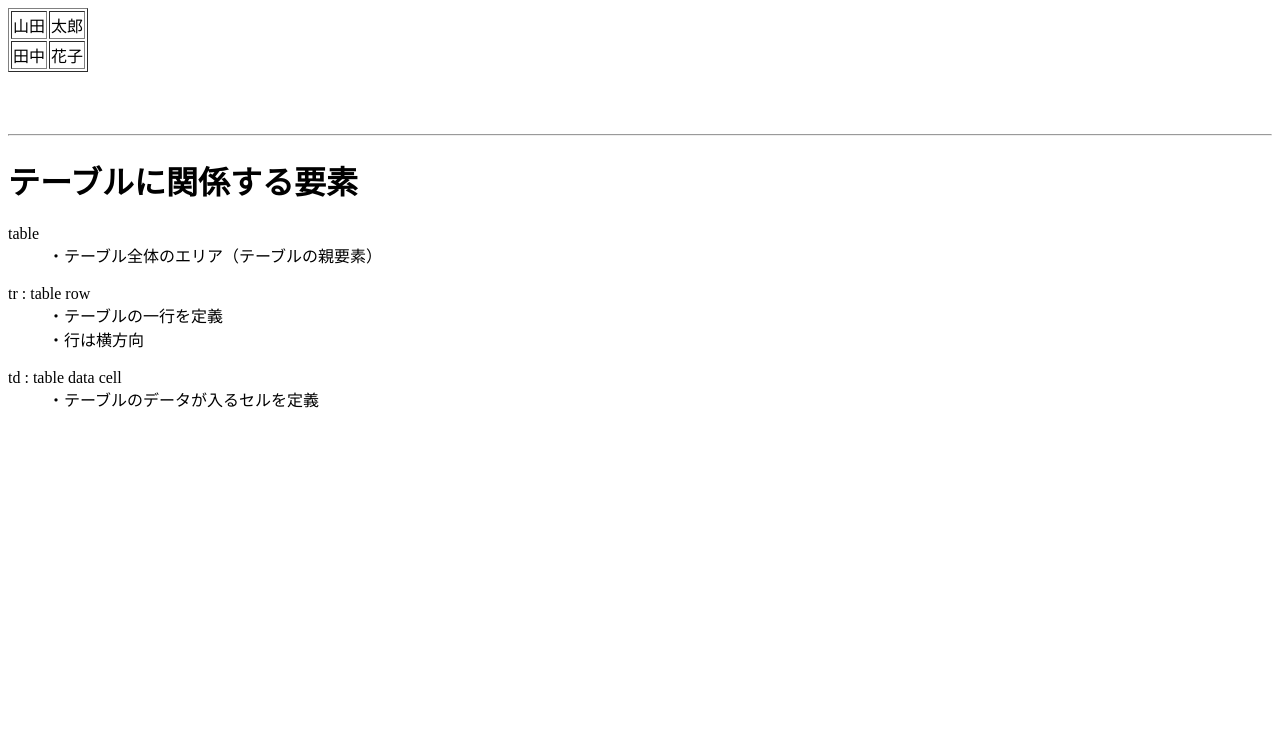
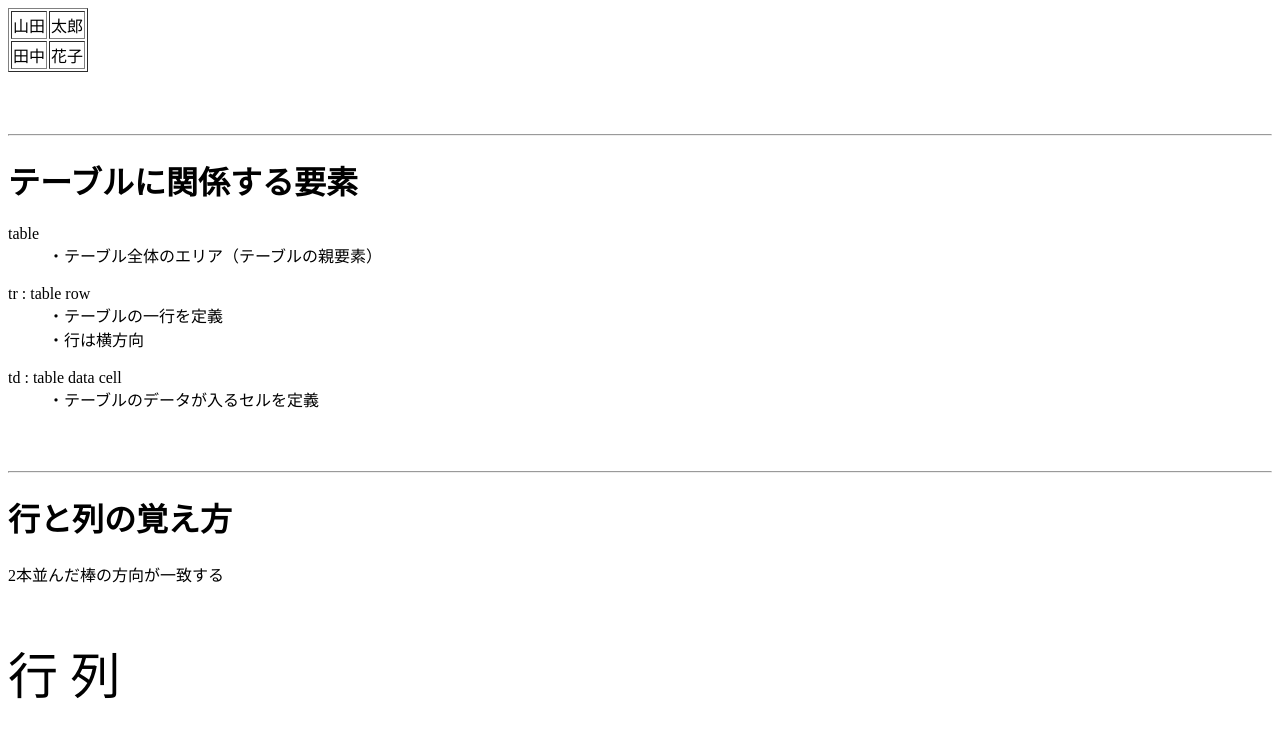
Before and after one commit to HaruK0720/web-development-introduction-Web, a plain HTML site: page html-stepup/table.html in a window 1280 px wide. Drawn offline with Linux system fonts and the light colour scheme.

Commit message:
commit today's learning

```diff
--- a/html-stepup/table.html
+++ b/html-stepup/table.html
@@ -5,6 +5,11 @@
     <meta name="viewport" content="width=device-width, initial-scale=1.0">
     <title>テーブルの練習</title>
 </head>
+<style>
+    #size {
+        font-size: 50px;
+    }
+</style>
 <body>
     <table border="1">
         <tr>
@@ -33,5 +38,14 @@
         <dt>td : table data cell</dt>
         <dd>・テーブルのデータが入るセルを定義</dd>
     </dl>
+
+    <br><br>
+    <hr>
+
+    <h1>行と列の覚え方</h1>
+    <p>2本並んだ棒の方向が一致する</p>
+    <p id="size">行 列</p>
+
+
 </body>
 </html>
```
